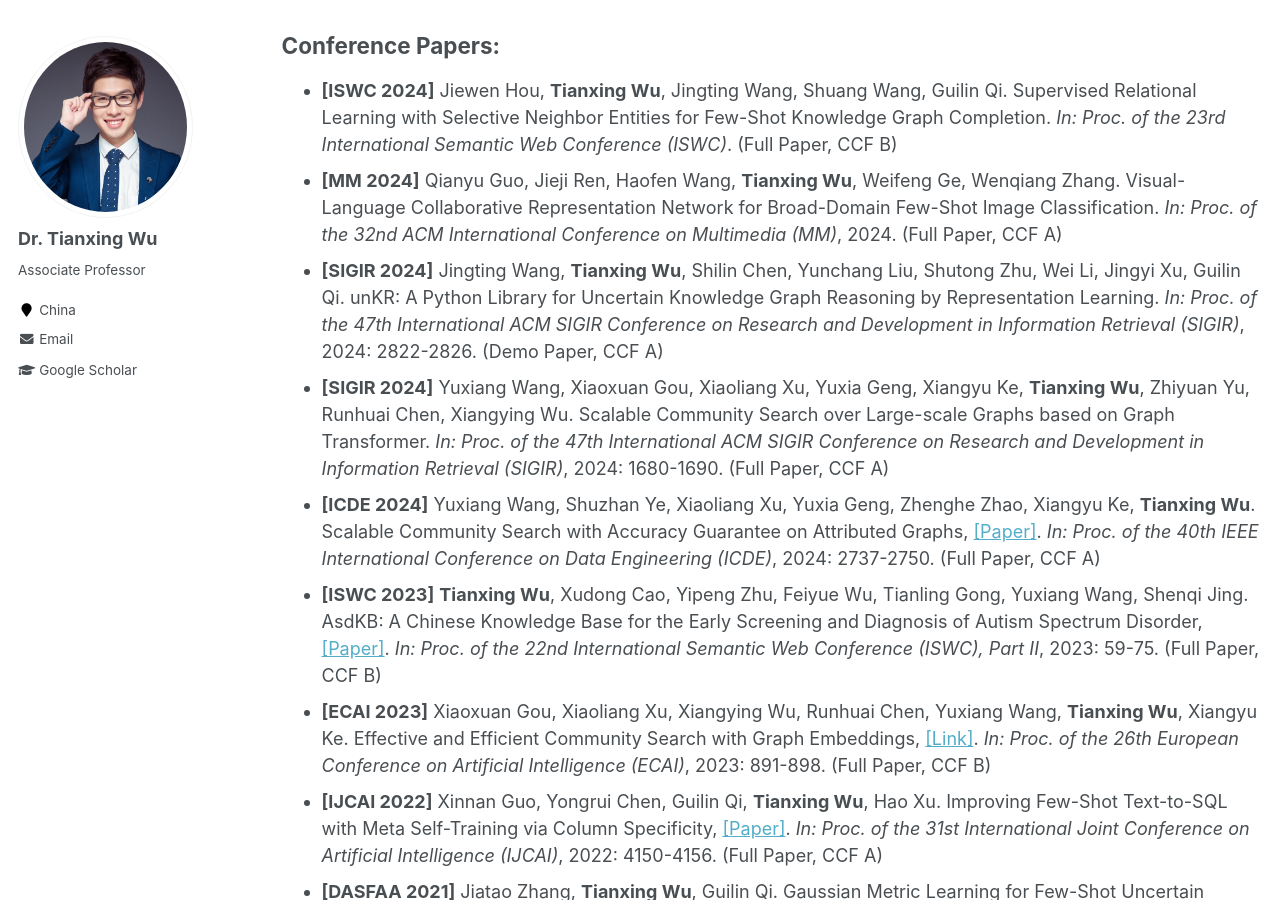
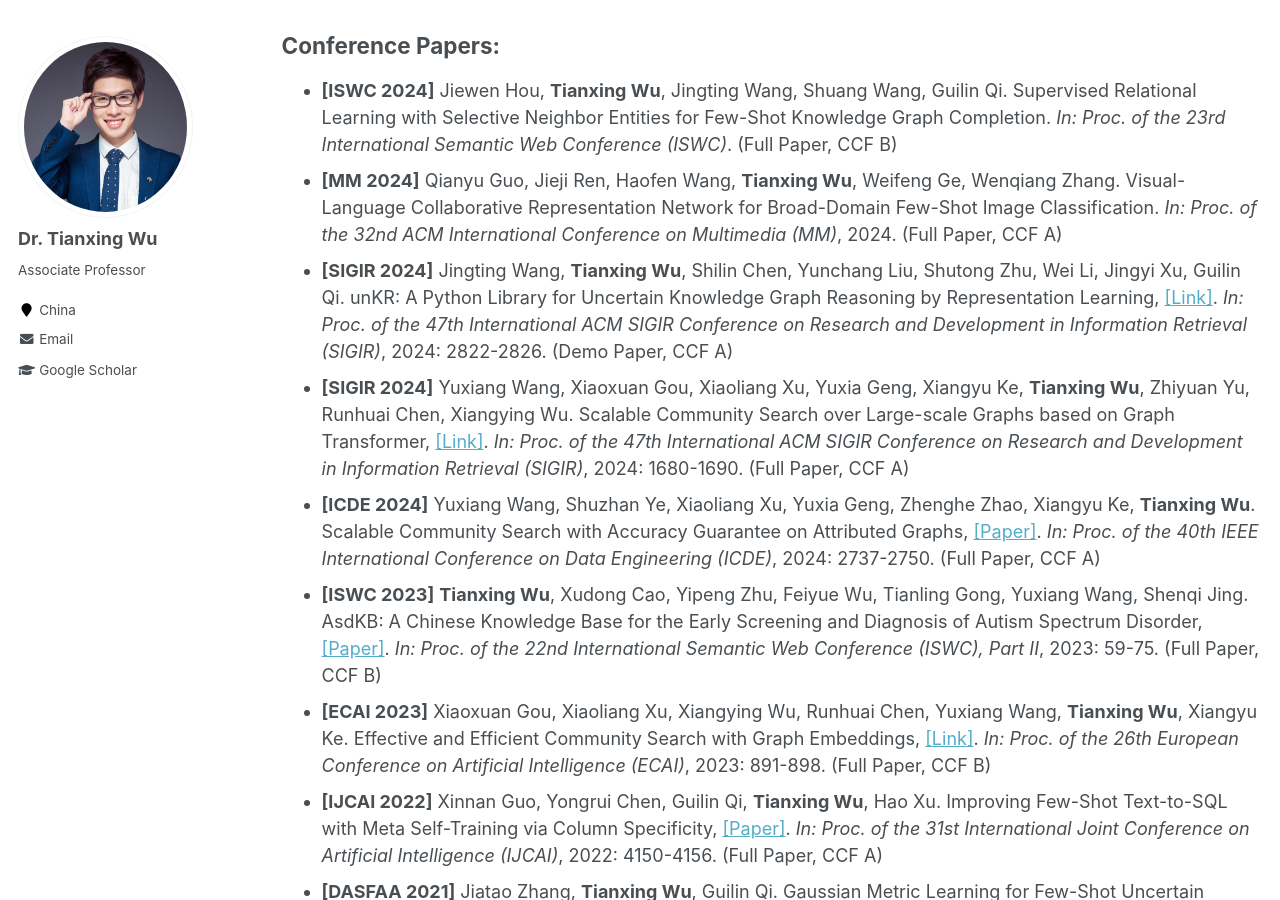
Before and after one commit to tianxing-wu/tianxing-wu.github.io, a Jekyll site: the page built from _pages/selected_publications.md, in a window 1280 px wide and 900 px high, scrolled down 1329 px. Built offline with Jekyll 4.4.1, drawn with Linux system fonts in a browser that asks for light colours; comment, search, counter and statistics services are not loaded.

Commit message:
Update selected_publications.md

```diff
--- a/_pages/selected_publications.md
+++ b/_pages/selected_publications.md
@@ -23,8 +23,8 @@ The full list of my publications can be found in [Google Scholar](https://schola
 ## Conference Papers:
 * **[ISWC 2024]** Jiewen Hou, **Tianxing Wu**, Jingting Wang, Shuang Wang, Guilin Qi. Supervised Relational Learning with Selective Neighbor Entities for Few-Shot Knowledge Graph Completion. <i>In: Proc. of the 23rd International Semantic Web Conference (ISWC)</i>. (Full Paper, CCF B)
 * **[MM 2024]** Qianyu Guo, Jieji Ren, Haofen Wang, **Tianxing Wu**, Weifeng Ge, Wenqiang Zhang. Visual-Language Collaborative Representation Network for Broad-Domain Few-Shot Image Classification. <i>In: Proc. of the 32nd ACM International Conference on Multimedia (MM)</i>, 2024. (Full Paper, CCF A)
-* **[SIGIR 2024]** Jingting Wang, **Tianxing Wu**, Shilin Chen, Yunchang Liu, Shutong Zhu, Wei Li, Jingyi Xu, Guilin Qi. unKR: A Python Library for Uncertain Knowledge Graph Reasoning by Representation Learning. <i>In: Proc. of the 47th International ACM SIGIR Conference on Research and Development in Information Retrieval (SIGIR)</i>, 2024: 2822-2826. (Demo Paper, CCF A)
-* **[SIGIR 2024]** Yuxiang Wang, Xiaoxuan Gou, Xiaoliang Xu, Yuxia Geng, Xiangyu Ke, **Tianxing Wu**, Zhiyuan Yu, Runhuai Chen, Xiangying Wu. Scalable Community Search over Large-scale Graphs based on Graph Transformer. <i>In: Proc. of the 47th International ACM SIGIR Conference on Research and Development in Information Retrieval (SIGIR)</i>, 2024: 1680-1690. (Full Paper, CCF A)
+* **[SIGIR 2024]** Jingting Wang, **Tianxing Wu**, Shilin Chen, Yunchang Liu, Shutong Zhu, Wei Li, Jingyi Xu, Guilin Qi. unKR: A Python Library for Uncertain Knowledge Graph Reasoning by Representation Learning, [[Link]](https://dl.acm.org/doi/10.1145/3626772.3657661). <i>In: Proc. of the 47th International ACM SIGIR Conference on Research and Development in Information Retrieval (SIGIR)</i>, 2024: 2822-2826. (Demo Paper, CCF A)
+* **[SIGIR 2024]** Yuxiang Wang, Xiaoxuan Gou, Xiaoliang Xu, Yuxia Geng, Xiangyu Ke, **Tianxing Wu**, Zhiyuan Yu, Runhuai Chen, Xiangying Wu. Scalable Community Search over Large-scale Graphs based on Graph Transformer, [[Link]](https://dl.acm.org/doi/10.1145/3626772.3657771). <i>In: Proc. of the 47th International ACM SIGIR Conference on Research and Development in Information Retrieval (SIGIR)</i>, 2024: 1680-1690. (Full Paper, CCF A)
 * **[ICDE 2024]** Yuxiang Wang, Shuzhan Ye, Xiaoliang Xu, Yuxia Geng, Zhenghe Zhao, Xiangyu Ke, **Tianxing Wu**. Scalable Community Search with Accuracy Guarantee on Attributed Graphs, [[Paper]](https://arxiv.org/abs/2402.17242). <i>In: Proc. of the 40th IEEE International Conference on Data Engineering (ICDE)</i>, 2024: 2737-2750. (Full Paper, CCF A)
 * **[ISWC 2023]** **Tianxing Wu**, Xudong Cao, Yipeng Zhu, Feiyue Wu, Tianling Gong, Yuxiang Wang, Shenqi Jing. AsdKB: A Chinese Knowledge Base for the Early Screening and Diagnosis of Autism Spectrum Disorder, [[Paper]](https://arxiv.org/abs/2307.16773). <i>In: Proc. of the 22nd International Semantic Web Conference (ISWC), Part II</i>, 2023: 59-75. (Full Paper, CCF B)
 * **[ECAI 2023]** Xiaoxuan Gou, Xiaoliang Xu, Xiangying Wu, Runhuai Chen, Yuxiang Wang, **Tianxing Wu**, Xiangyu Ke. Effective and Efficient Community Search with Graph Embeddings, [[Link]](https://ebooks.iospress.nl/doi/10.3233/FAIA230358). <i>In: Proc. of the 26th European Conference on Artificial Intelligence (ECAI)</i>, 2023: 891-898. (Full Paper, CCF B)
```
